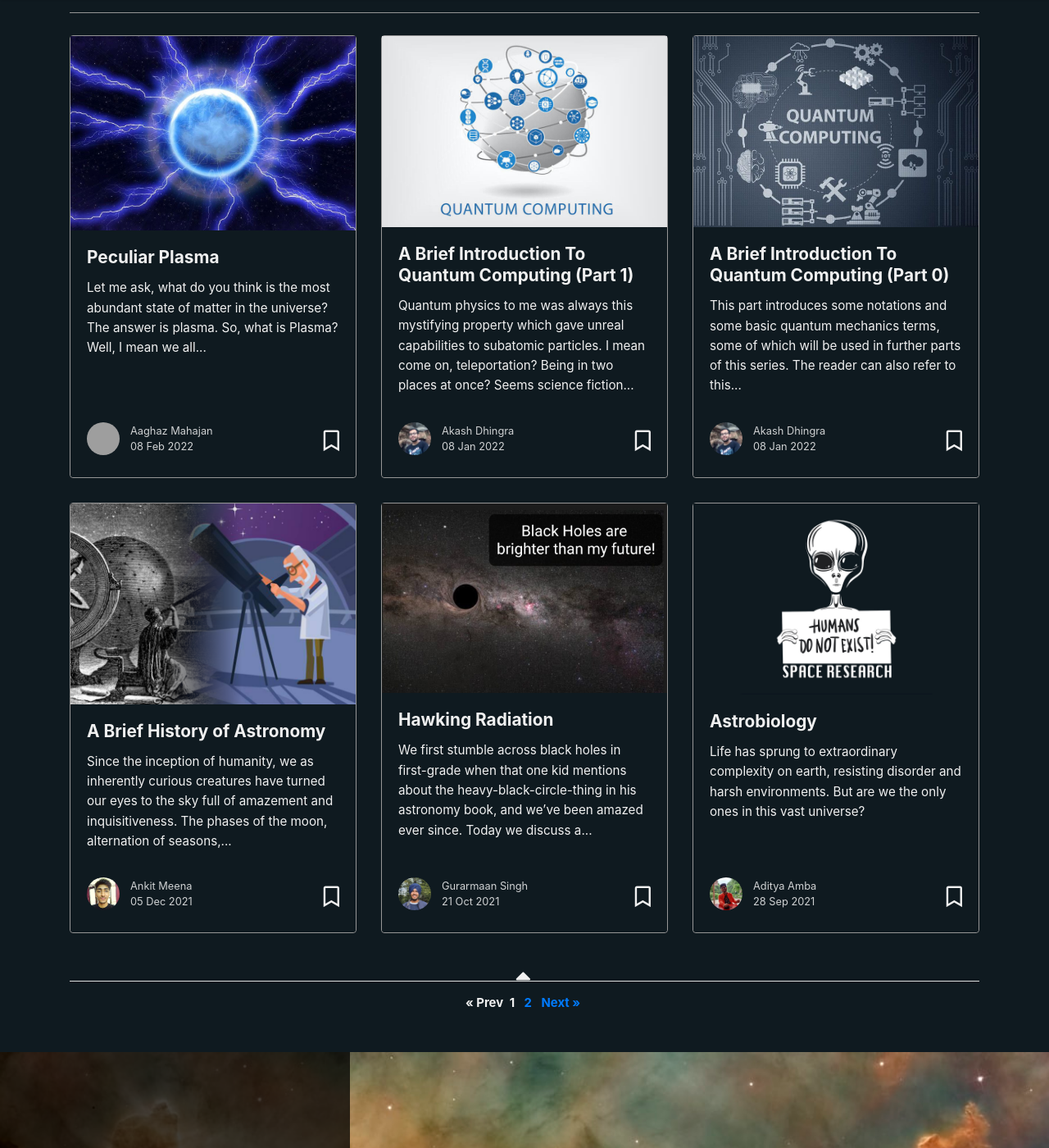
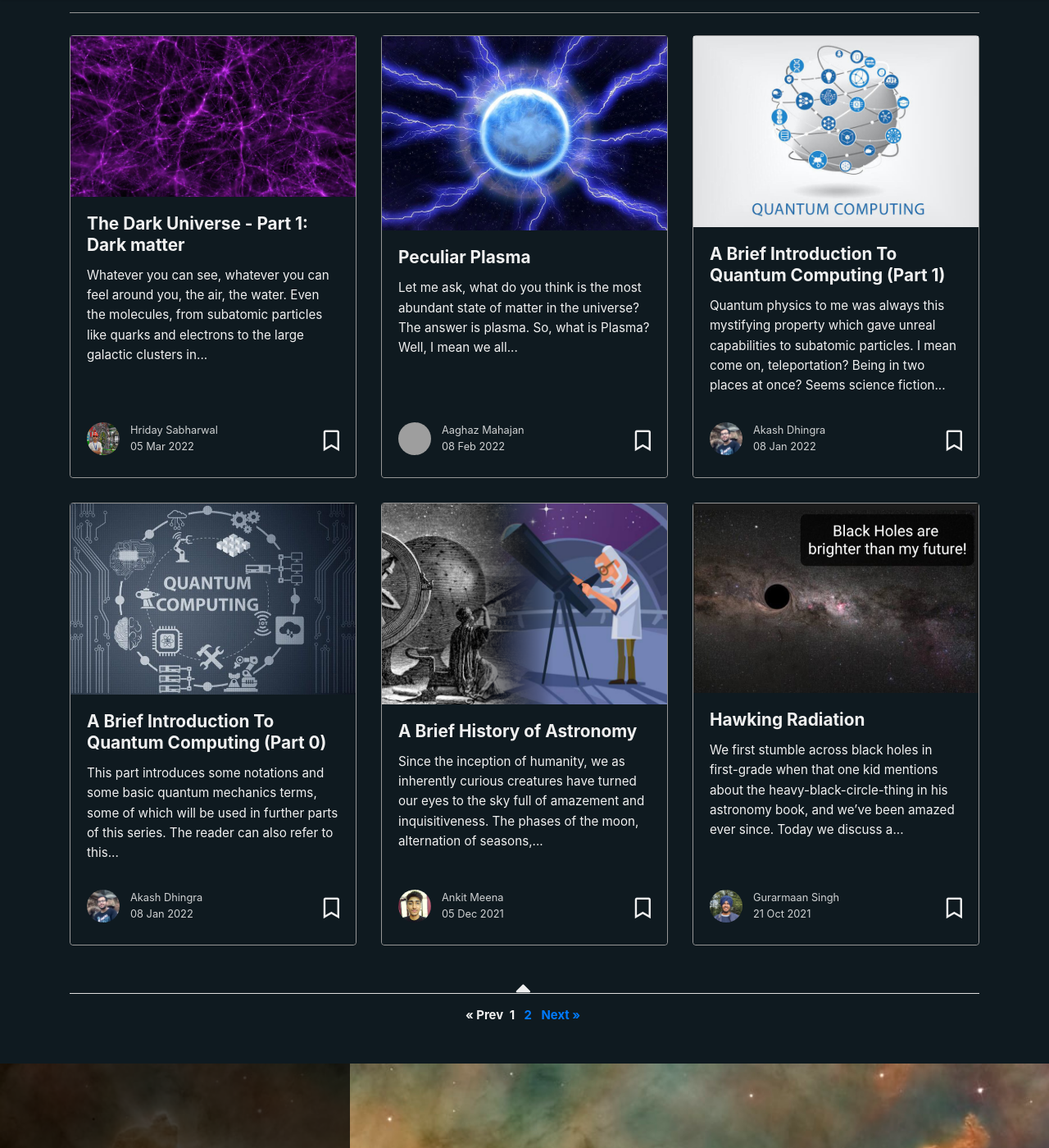
Before and after one commit to pac-iitd/blog, a Jekyll site: the page built from index.html, in a window 1280 px wide and 1400 px high, scrolled down 247 px. Shown: the whole window at 82% size. Built offline with Jekyll 4.4.1, drawn with Linux system fonts in a browser that asks for light colours; nearby versions of some CDN libraries; the list of posts is cut into pages by our own code; some of the changed lines change nothing that is shown; some of the changed text lies outside the part shown; grey boxes are pictures that could not be loaded.

Commit message:
add  dark-universe1

```diff
--- a/_config.yml
+++ b/_config.yml
@@ -56,6 +56,18 @@ authors:
     avatar: 'assets/images/authors/Aaghaz_Mahajan.jpg'
     description: "Sophomore at IIT Delhi"
 
+  hriday:
+    name: Hriday Sabharwal
+    display_name: Hriday Sabharwal
+    avatar: 'assets/images/authors/hriday.jpeg'
+    description: "Sophomore at IIT Delhi"
+
+  rajeev:
+    name: Rajeev Ranjan Mishra
+    display_name: Rajeev Ranjan Mishra
+    # avatar: 'assets/images/authors/Aaghaz_Mahajan.jpg'
+    description: "Sophomore at IIT Delhi"
+
 # Plugins
 plugins:
   - jekyll-paginate
--- /dev/null
+++ b/_posts/2022-03-05-dark_universe1.md
@@ -0,0 +1,84 @@
+---
+layout: post
+title:  "The Dark Universe - Part 1: Dark matter"
+author: hriday
+categories: [ astronomy, dark-universe ]
+image: assets/images/posts_main/dark_matter.jpg
+useMath: True
+---
+
+
+Whatever you can see, whatever you can feel around you, the air, the water. Even the molecules, from subatomic particles like quarks and electrons to the large galactic clusters in the universe. All matter together add up to only 5% of the total universe. All beautiful physics that humanity has uncovered, was solely based on the knowledge of this 5%. All known physics, contained in this tiny fraction, a small trailer to the whole movie. But why haven’t we discovered the rest yet? To put it simply, the dark universe is like an unsolved crime case. You know the crime has happened. You also observe the clues, but you don’t know who did it or how it happened.
+
+## How the whole “dark matter” business started
+
+Going back hundreds of years in history, there have been numerous ideas and discussions about a so-called “missing mass”, or “invisible matter”. In 1884, in a talk given by Lord Kelvin (Yes, the one after which the temperature scale is named), he used the velocity dispersion of the stars orbiting about the center of the Milky Way to estimate the mass of the galaxy, which he determined is different compared to the total mass of visible stars, and concluded that many of our stars may be “dark bodies”. It was in the early 1930s that the existence of dark matter could be numerically inferred. A Swiss astrophysicist by the name of Fritz Zwicky, who was surveying galaxy clusters at the time, discovered that the mass of all the stars in the cluster accounted for only 1% of what was needed to keep the galaxies from escaping the cluster’s gravitational pull.
+
+But we’re not here to discuss history. We’re scientists! We’re interested in logical explanations and solid proofs! So how exactly did we come to a concrete conclusion that this stuff does in fact exist and is not just some sci-fi concept?
+
+## Identifying dark matter through its effects on the universe
+
+In 1939, American astronomer Horace W. Babcock studied the andromeda nebula, which suggested that the mass/luminosity ratio increases as we go radially outward. The abnormality was finally confirmed in the 1970s, when American astronomers Vera Rubin and W. Kent Ford confirmed the observations of Babcock for a general galaxy; the mass of stars visible within a general galaxy is only about 10% of that needed to keep the stars orbiting the galaxy’s center (The huge difference between Zwicky’s and Rubin’s observations were due to an obsolete value of the Hubble constant in earlier years). In fact, the tangential speed of such an orbit is independent of their orbital radius i.e. it remains constant as we move away from the galaxy (in some cases it may even increase slightly). Ideally, it should have dropped off as we moved further away.
+
+![plasma1]({{ site.baseurl }}/assets/images/dark_1.png)
+
+This observation was proof that the mass of the galaxy within the orbit of a star increases linearly as we go away from the center. Yet, no light is seen from this extra mass (hence the increase in mass/luminosity ratio). So what’s going on?
+
+<p align="center">
+  <img src="{{ site.baseurl }}/assets/images/dark1.gif" width="400"/>
+
+    Predicted galactic rotation | Observed galactic rotation
+</p>
+
+
+
+Vera Rubin, following Zwicky, postulated this missing structure as dark matter. As time went on, more and more evidence suggesting the existence of such a quantity started pouring out. One such phenomena is Gravitational Lensing, a consequence of general relativity, which says that massive objects, lying between a distant source and an observer, acts as a “lens” and bends the light emitted from this source. The more massive an object, the more bending/lensing is observed. How does dark matter come into play? Well, you see, the data that is obtained through telescopes shows lensing, even in empty space. How is it possible that gravity exists in a completely empty region of space, where there is no visible mass? Dark matter could be the only possible explanation!
+
+
+<p align="center">
+  <img src="{{ site.baseurl }}/assets/images/dark_2.png" width="400"/>
+
+    An example of gravitational lensing. The galaxies seem to form “circles” around the center of the image, suggesting the presence of gravity in that region of space. However, there is no visible mass that could produce lensing on such a large scale, suggesting a presence of dark matter in that chunk of space
+
+</p>
+
+
+
+## Okay, dark matter does exist, but how?
+
+There is currently a huge international effort to try to identify and explain the nature of dark matter. One theory is that dark matter is actually made up of subatomic particles which are as of yet unidentified. They are of a type completely different from baryonic matter (which is just ordinary matter, built up of protons and neutrons). One such candidate for a dark matter particle is the WIMP (Weakly Interacting Massive Particle). These are assumed to have been produced in the early universe. Broadly speaking, a WIMP is a particle which interacts with other particles solely via gravity, (or also through weak nuclear force) and no other force. These particles are also hypothesized to have a large mass as compared to other particles. As a consequence of this large mass, their velocities would be relatively slow, and hence they would be “cold”. Since these particles do not interact with electromagnetic fields, they are essentially invisible (visibility of course referring to light).
+
+Keep in mind, the convention of “hot” or “cold” is not at all related to temperature. Rather it refers to velocity, indicating how far corresponding objects moved due to random motions in the early universe, before they slowed due to cosmic expansion. This distance is called the free streaming length (FSL). A good analogy to FSL would be the mean free path, commonly seen in gas theory. Dark matter particles are classified as cold, warm, or hot according to their FSL. Larger the FSL, “hotter” the dark matter particle.
+
+Another theory that could prove the existence of a particle is supersymmetry. In a supersymmetric theory, the equations for force and the equations for matter are identical (this is a very crude description of supersymmetry. It is actually much more complex). Many forms of supersymmetric theories exist; each one being an extension to a topic in physics, such as quantum field theory, condensed matter physics, optics, statistical mechanics, etc. In the context of particle physics, a consequence of this theory is that for each particle in the standard model, a supersymmetric partner particle (superpartner) exists, which has an ”unbroken” (complete) symmetry to the particle, i.e. it has the same mass and quantum numbers, except spin. However the contribution of supersymmetry to dark matter is in the form of a supersymmetric particle. Described as the lightest supersymmetric particle, this particle can serve as a candidate for WIMP.
+
+## How can we directly detect it instead of looking for its effects?
+
+Astronomers believe that WIMPs show the property of self-annihilation when colliding with each other, releasing a large amount of energy in the form of gamma rays, neutrinos, protons, electrons, etc. As a consequence, they have searched the vast vacuums of space hoping to detect traces of events that could have been produced by these collisions, but to no avail so far.
+
+<p align="center">
+  <img src="{{ site.baseurl }}/assets/images/dark_3.png" width="400"/>
+</p>
+
+
+Experiments in the Large Hadron Collider at CERN constantly try to discover new particles, hoping that the results could prove the existence of many new kinds of particles (the most recent discovery was the Higgs boson, detected in the LHC back in 2012). Supersymmetric particles are a part of these experiments, and scientists are constantly looking for these particles everyday. Unfortunately, any kind of supersymmetric particles have not yet been found.
+
+
+<p align="center">
+  <img src="{{ site.baseurl }}/assets/images/dark_4.png" width="400"/>
+
+  The possible WIMP candidates include - Neutralinos and 3 Sneutrinos
+</p>
+
+
+## Could we be wrong?
+
+As celebrated as dark matter may be, there are some bold people that have tried to oppose the existence of dark matter altogether. One such postulation is the so-called Modified Newtonian Dynamics (MOND). The idea behind this is that gravity behaves differently over long distances, compared to its behavior locally. This difference of behavior explains phenomena such as rotation curves of galaxies. Nevertheless, it fails to account for the behavior and movement of matter in very large structures with even larger distances, such as galaxy clusters. Many such theories that oppose the existence of dark matter have failed in some or the other way. That’s why so many people believe so strongly in dark matter, and that there is no explanation that could disprove it.
+
+## What’s next…?
+
+Let us say that one fine day, a successful theory of dark matter can be cooked up. Say we could now manipulate dark matter, and learn to harness it. What now? Well, there are a lot of uses that one can think of. Earlier we mentioned that WIMPs are believed to show self-annihilation. This could be useful when we have to produce a lot of energy in a very short amount of time, such as an energy reactor. If this self-annihilation could somehow be controlled, it could even be used as an alternative to rocket fuel. This way, we wouldn’t have to worry about fuel running out, since dark matter is quite literally everywhere!
+
+However, there may be an even bigger implication than near-infinite fuel. We know that dark matter can interact with normal matter through gravity. Manipulating the density of dark matter could potentially mean manipulating its gravity, and manipulating gravity would be - to put it simply - the biggest breakthrough in physics in a very long time. To do it justice, the topic would require its very own article! But let’s not go down that rabbit hole.
+
+Now keep in mind, these applications are just related to the effects we have seen so far. Who knows what more can be brought to light through the dark universe?
```
Also changed, not shown: assets/images/authors/hriday.jpeg (added), assets/images/dark_1.png (added), assets/images/dark_2.png (added), assets/images/dark_3.png (added), assets/images/dark_4.png (added), assets/images/posts_main/dark_matter.jpg (added), 1 other file.
